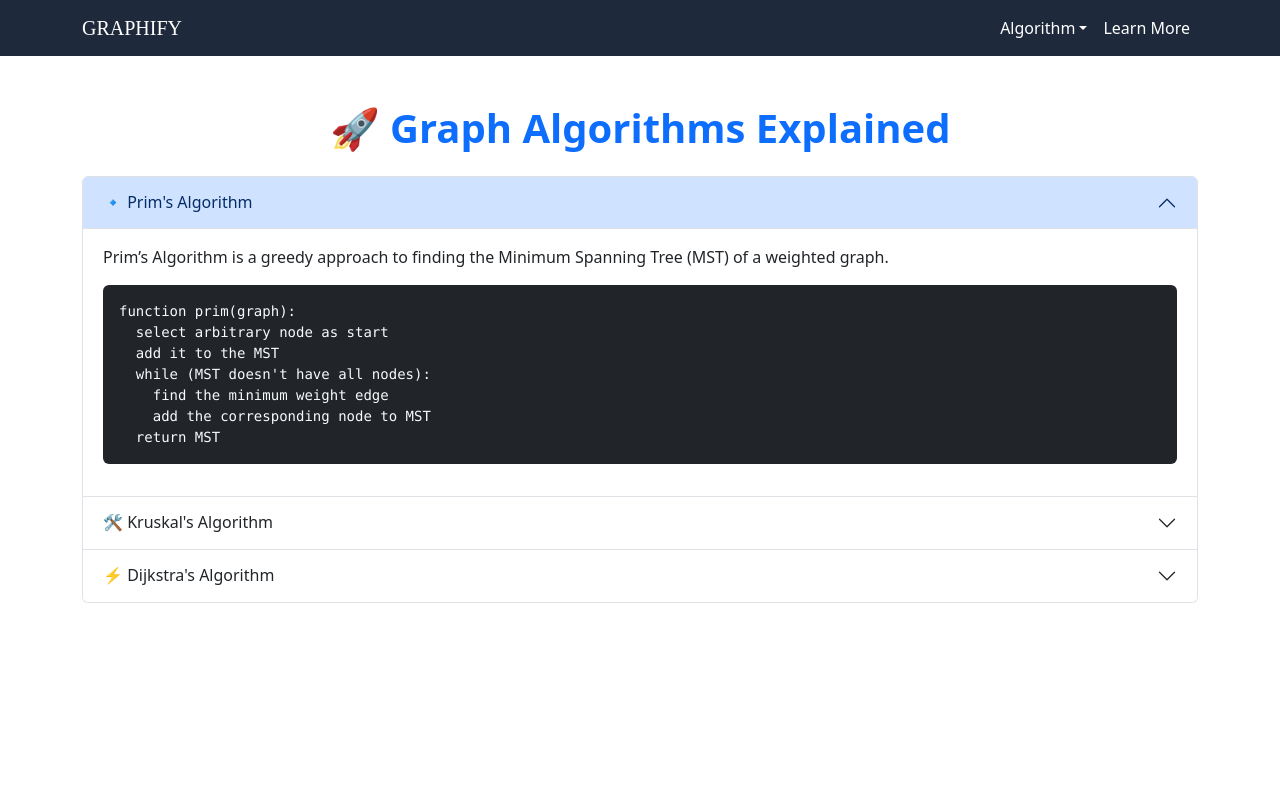
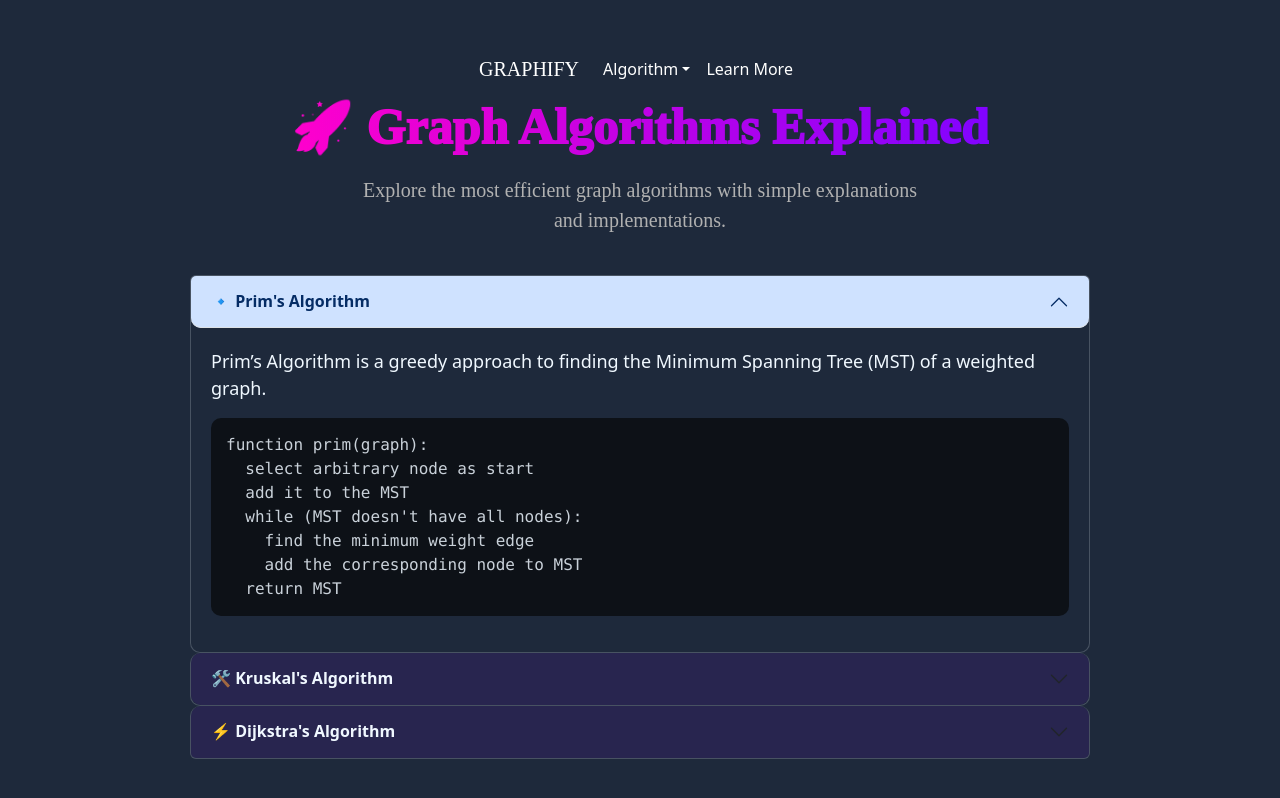
Before and after one commit to anupa-rb/graphify, a React (Create React App) app: page /learnMore in a window 1280 px wide. Built offline with nearby package versions, Linux system fonts and the light colour scheme.

Commit message:
LearnMore page added

```diff
--- a/package.json
+++ b/package.json
@@ -3,6 +3,7 @@
   "version": "0.1.0",
   "private": true,
   "dependencies": {
+    "@popperjs/core": "^2.11.8",
     "algorithm-visualizer": "^2.3.9",
     "bootstrap": "^5.3.3",
     "cra-template": "1.2.0",
--- a/src/Pages/LearnMore.js
+++ b/src/Pages/LearnMore.js
@@ -1,13 +1,20 @@
 import React from "react";
 import NavBar from "../Components/Navbar";
 import "bootstrap/dist/css/bootstrap.min.css";
+import "bootstrap/dist/js/bootstrap.bundle.min.js";
+
+import "/home/anuja/Graphify/graphify/src/styles/LearnMore.css";
 
 const LearnMore = () => {
   return (
-    <>
+    <div className="pageStyle">
       <NavBar />
-      <div className="container mt-5">
-        <h1 className="text-center text-primary fw-bold">🚀 Graph Algorithms Explained</h1>
+      <div className="containerStyle">
+        <h1>🚀 Graph Algorithms Explained</h1>
+        <p className="descriptionStyle">
+          Explore the most efficient graph algorithms with simple explanations and implementations.
+        </p>
+      </div>
 
       <div className="accordion mt-4" id="algorithmAccordion">
         {/* Prim's Algorithm */}
@@ -19,16 +26,15 @@ const LearnMore = () => {
               data-bs-toggle="collapse"
               data-bs-target="#prims"
               aria-expanded="true"
+              aria-controls="prims"
             >
               🔹 Prim's Algorithm
             </button>
           </h2>
-            <div id="prims" className="accordion-collapse collapse show">
+          <div id="prims" className="accordion-collapse collapse show" data-bs-parent="#algorithmAccordion">
             <div className="accordion-body">
-                <p>
-                  Prim’s Algorithm is a greedy approach to finding the Minimum Spanning Tree (MST) of a weighted graph.
-                </p>
-                <pre className="bg-dark text-light p-3 rounded">
+              <p>Prim’s Algorithm is a greedy approach to finding the Minimum Spanning Tree (MST) of a weighted graph.</p>
+              <pre>
 {`function prim(graph):
   select arbitrary node as start
   add it to the MST
@@ -49,16 +55,16 @@ const LearnMore = () => {
               type="button"
               data-bs-toggle="collapse"
               data-bs-target="#kruskal"
+              aria-expanded="false"
+              aria-controls="kruskal"
             >
               🛠️ Kruskal's Algorithm
             </button>
           </h2>
-            <div id="kruskal" className="accordion-collapse collapse">
+          <div id="kruskal" className="accordion-collapse collapse" data-bs-parent="#algorithmAccordion">
             <div className="accordion-body">
-                <p>
-                  Kruskal’s Algorithm sorts edges by weight and selects the smallest ones to build the MST.
-                </p>
-                <pre className="bg-dark text-light p-3 rounded">
+              <p>Kruskal’s Algorithm sorts edges by weight and selects the smallest ones to build the MST.</p>
+              <pre>
 {`function kruskal(graph):
   sort all edges by weight
   initialize empty MST
@@ -79,16 +85,16 @@ const LearnMore = () => {
               type="button"
               data-bs-toggle="collapse"
               data-bs-target="#dijkstra"
+              aria-expanded="false"
+              aria-controls="dijkstra"
             >
               ⚡ Dijkstra's Algorithm
             </button>
           </h2>
-            <div id="dijkstra" className="accordion-collapse collapse">
+          <div id="dijkstra" className="accordion-collapse collapse" data-bs-parent="#algorithmAccordion">
             <div className="accordion-body">
-                <p>
-                  Dijkstra’s Algorithm finds the shortest path from a source node to all other nodes in a graph.
-                </p>
-                <pre className="bg-dark text-light p-3 rounded">
+              <p>Dijkstra’s Algorithm finds the shortest path from a source node to all other nodes in a graph.</p>
+              <pre>
 {`function dijkstra(graph, source):
   initialize distances with infinity, except source (0)
   create priority queue and insert source
@@ -102,7 +108,6 @@ const LearnMore = () => {
         </div>
       </div>
     </div>
-    </>
   );
 };
 
--- /dev/null
+++ b/src/styles/LearnMore.css
@@ -0,0 +1,108 @@
+/* Background Styling */
+.pageStyle {
+    background-color: #1e293b;
+    background-size: cover;
+    background-position: center;
+    height: 100vh;
+    margin: 0;
+    padding: 0;
+    display: flex;
+    flex-direction: column;
+    justify-content: center;
+    align-items: center;
+  }
+
+  /* Title and Description */
+  .containerStyle {
+    display: flex;
+    flex-direction: column;
+    justify-content: center;
+    align-items: center;
+    text-align: center;
+    color: aliceblue;
+    font-family: "Montserrat", serif;
+    font-weight: 1000;
+  }
+
+  .containerStyle h1 {
+    font-size: 50px;
+    font-weight: 1000;
+    color: #f0f8ff;
+    background: linear-gradient(to right, #ff00cc, #8103ff);
+    background-clip: text; /* Standard property */
+    -webkit-background-clip: text; /* For Safari & Chrome */
+    -webkit-text-fill-color: transparent;
+    display: inline-block;
+  }
+
+
+  .descriptionStyle {
+    font-size: 20px;
+    font-weight: 500;
+    color: #b1b1b1;
+    max-width: 80%;
+    margin-top: 10px;
+  }
+
+  /* Accordion Styling */
+  .accordion {
+    width: 80%;
+    max-width: 900px;
+    background-color: transparent;
+    border-radius: 10px;
+  }
+
+  .accordion-item {
+    background-color: rgba(30, 41, 59);
+    border: 1px solid rgba(240, 248, 255, 0.2);
+    border-radius: 10px;
+  }
+
+  .accordion-button {
+    background-color: rgba(129, 3, 255, 0.1);
+    color: #f0f8ff;
+    font-weight: bold;
+    border-radius: 10px;
+    transition: all 0.3s ease-in-out;
+  }
+
+  .accordion-button:hover {
+    background-color: rgba(129, 3, 255, 0.2);
+    color: #ffffff;
+  }
+
+  .accordion-body {
+    color: aliceblue;
+    font-size: 18px;
+    padding: 20px;
+  }
+
+  /* Code Block Styling */
+  pre {
+    background-color: #0d1117;
+    color: #c9d1d9;
+    padding: 15px;
+    border-radius: 10px;
+    font-size: 16px;
+    overflow-x: auto;
+    white-space: pre-wrap;
+  }
+
+  /* Button Styling */
+  .btn {
+    margin: 10px;
+    border: none;
+    padding: 12px 25px;
+    font-size: 18px;
+    font-weight: 600;
+    border-radius: 8px;
+    cursor: pointer;
+    transition: 0.3s;
+    background: linear-gradient(to right, #ff00cc, #8103ff);
+    color: white;
+  }
+
+  .btn:hover {
+    transform: scale(1.05);
+    box-shadow: 0px 4px 15px rgba(129, 3, 255, 0.5);
+  }
--- a/src/styles/landingPage.css
+++ b/src/styles/landingPage.css
@@ -25,9 +25,10 @@
   font-weight: 1000;
   color: #f0f8ff;
   background: linear-gradient(to right, #ff00cc, #8103ff); /* Pink to Deep Blue */
-    -webkit-background-clip: text;
-    -webkit-text-fill-color: transparent;
-    display: inline-block;
+  background-clip: text; /* Standard */
+  -webkit-background-clip: text; /* For Safari & Chrome */
+  -webkit-text-fill-color: transparent;
+  display: inline-block; /* Ensure gradient text is properly displayed */
 }
 .descriptionStyle {
   font-size: 20px;
```
Also changed, not shown: 1 other file (tests, documents, lock files or other folders). Lines whose indentation alone changed are shown as unchanged.
